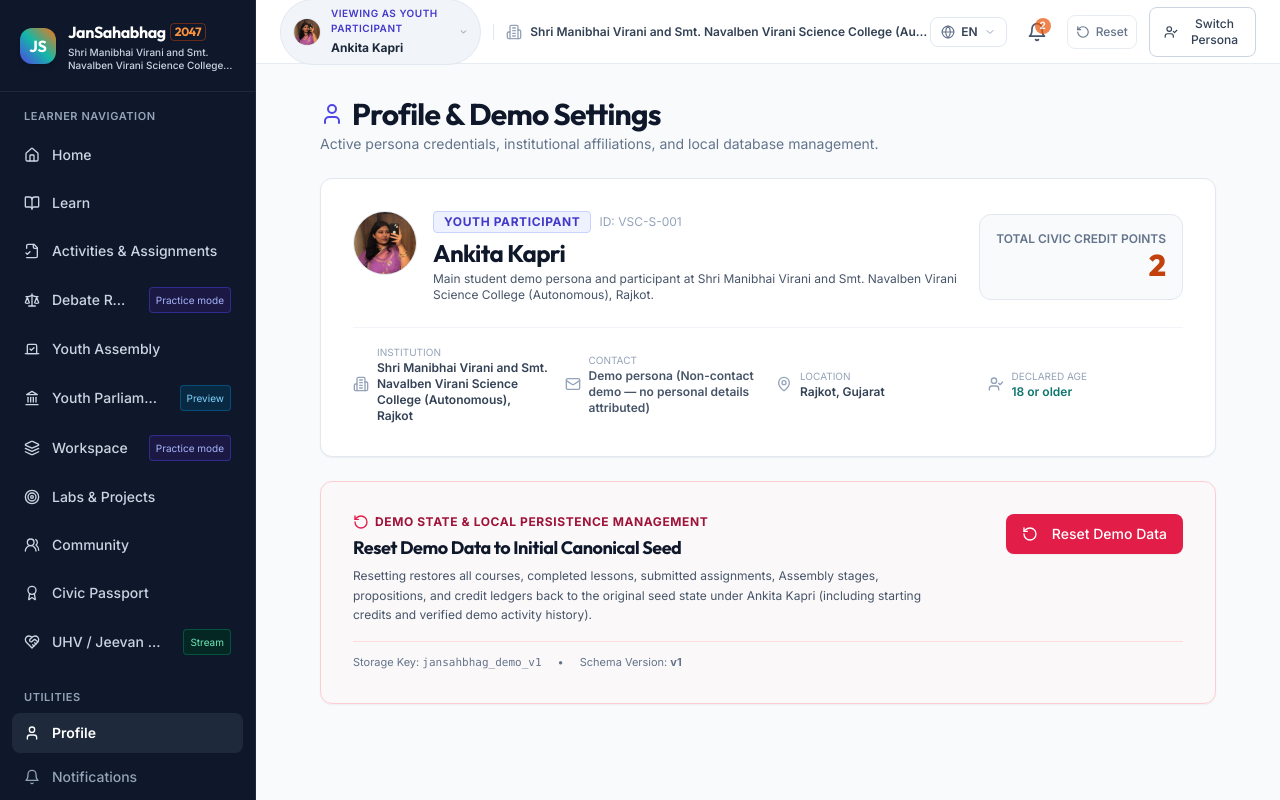
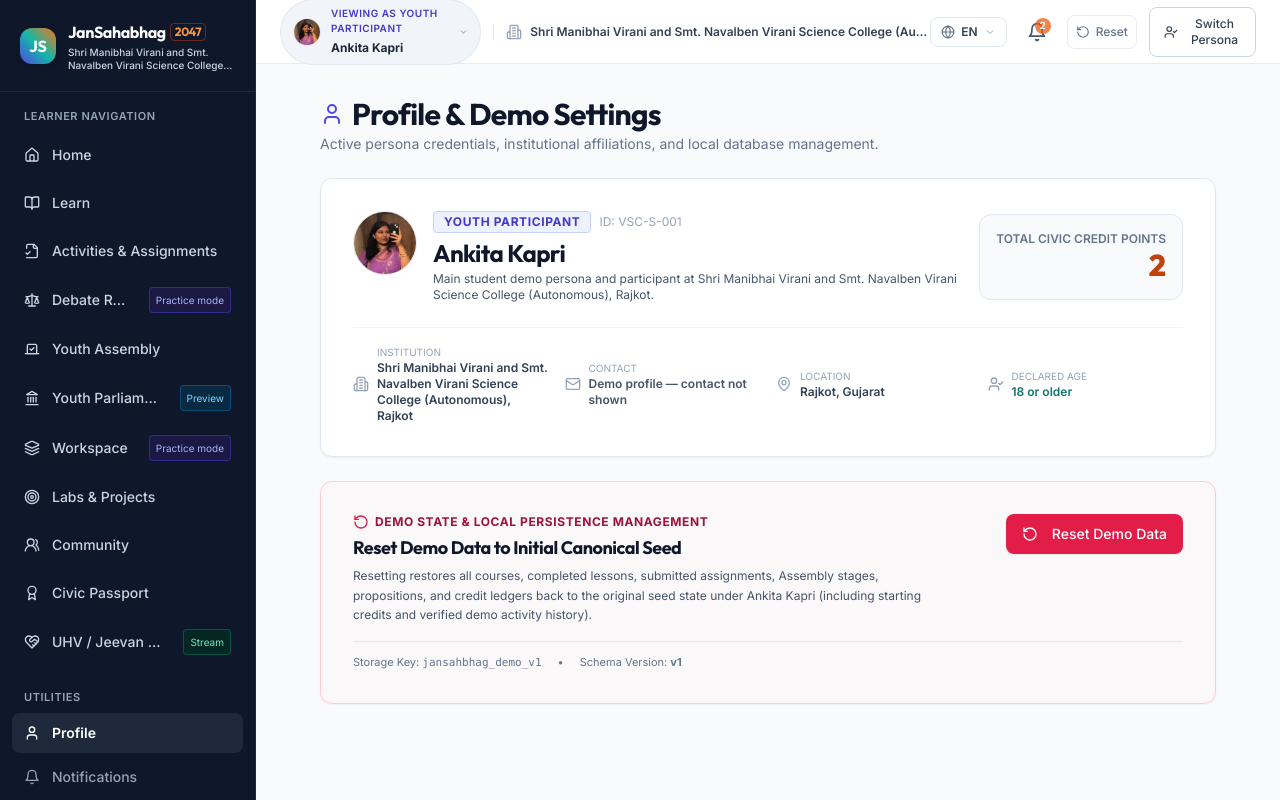
Before and after one commit to Laluboom/jansahabhag-2047-demo, a React (Vite) app: page /profile in a window 1280 px wide. Built offline with nearby package versions, Linux system fonts and the light colour scheme.

Commit message:
fix(demo): enforce persona-based contact suppression and generic bus wording

```diff
--- a/src/data/seed/assemblies.ts
+++ b/src/data/seed/assemblies.ts
@@ -262,7 +262,7 @@ export const seedAssemblies: Assembly[] = [
     programmeId: 'prog_safe_streets_2047',
     title: 'Clean Public Transport & Last-Mile Safety Assembly',
     theme: 'Youth Transit Passes & Safe Bus Stops',
-    question: 'How can feeder transit and pedestrian feeder paths connect high school students safely to Rajkot Municipal Transport Service (RMTS)?',
+    question: 'How can feeder transit and pedestrian feeder paths connect high school students safely to Rajkot city bus services?',
     description: 'Youth-led deliberation on bus frequencies, lighting, and safe multi-modal integration with transparent 3-person rotating multi-role coverage.',
     location: 'Rajkot Youth Center, Kalawad Road',
     scheduledDate: '2026-11-05T10:00:00Z',
--- a/src/features/profile/ProfilePage.tsx
+++ b/src/features/profile/ProfilePage.tsx
@@ -39,6 +39,17 @@ export const ProfilePage: React.FC = () => {
   };
 
   if (!currentUser) return null;
+
+  // Named demo personas in the competition demo must not have personal contact details attributed
+  const isNamedDemoPersona = Boolean(
+    currentUser.id?.startsWith('VSC-') ||
+    currentUser.id?.startsWith('JS-') ||
+    currentUser.id?.startsWith('user_') ||
+    currentUser.institutionId === 'inst_vsc_rajkot' ||
+    currentUser.email?.includes('@demo.') ||
+    currentUser.email?.includes('.internal') ||
+    ['participant', 'teacher', 'principal', 'guest', 'founder', 'moderator'].includes(currentUser.role)
+  );
 
   return (
     <div className="space-y-6 max-w-4xl mx-auto">
@@ -92,12 +103,9 @@ export const ProfilePage: React.FC = () => {
             <div>
               <span className="text-slate-400 block text-[10px] uppercase">Contact</span>
               <span className="font-semibold text-slate-600" data-testid="profile-user-contact">
-                {currentUser.email &&
-                !currentUser.email.includes('@demo.') &&
-                !currentUser.email.endsWith('.internal') &&
-                !currentUser.email.includes('.internal')
-                  ? currentUser.email
-                  : 'Demo persona (Non-contact demo — no personal details attributed)'}
+                {isNamedDemoPersona
+                  ? 'Demo profile — contact not shown'
+                  : currentUser.email || 'Demo profile — contact not shown'}
               </span>
             </div>
           </div>
```
Also changed, not shown: 1 other file (tests, documents, lock files or other folders).
